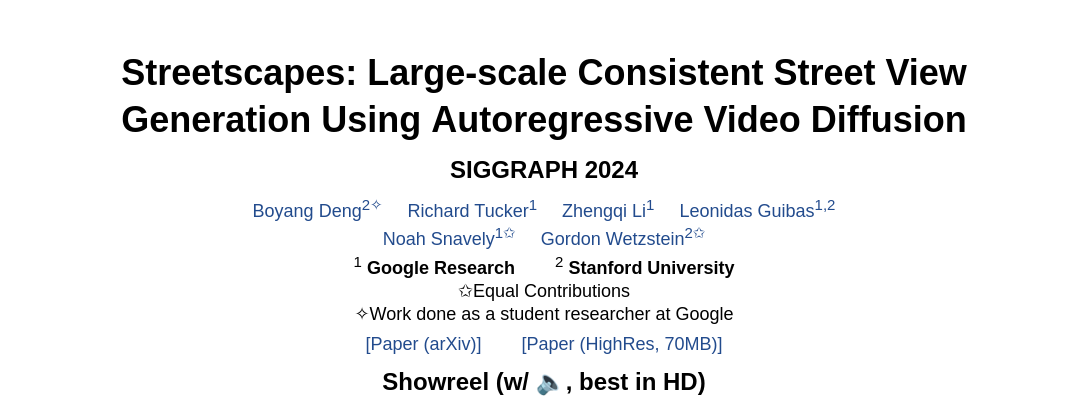
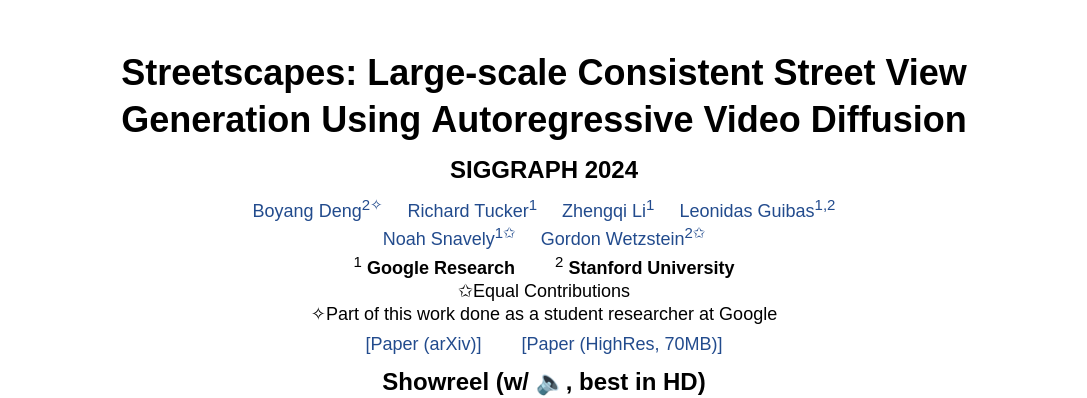
Before and after one commit to Awcrr/streetscapes, a plain HTML site: page index.html in a window 1280 px wide. Shown: the top 398 px of the page, without its empty margins (96-1183 px from the left). Drawn offline with Linux system fonts and the light colour scheme; a web font is replaced by a local one.

Commit message:
Add part of this work.

```diff
--- a/index.html
+++ b/index.html
@@ -191,7 +191,7 @@ video:not(:hover)::-webkit-media-controls {
 <!-- <span style="vertical-align: sub; font-size: 21px">*</span> -->
 ✩Equal Contributions<br>
 <!-- <span style="vertical-align: sub; font-size: 21px">♯</span> -->
-✧Work done as a student researcher at Google
+✧Part of this work done as a student researcher at Google
 <br>
 </p>
 
```
